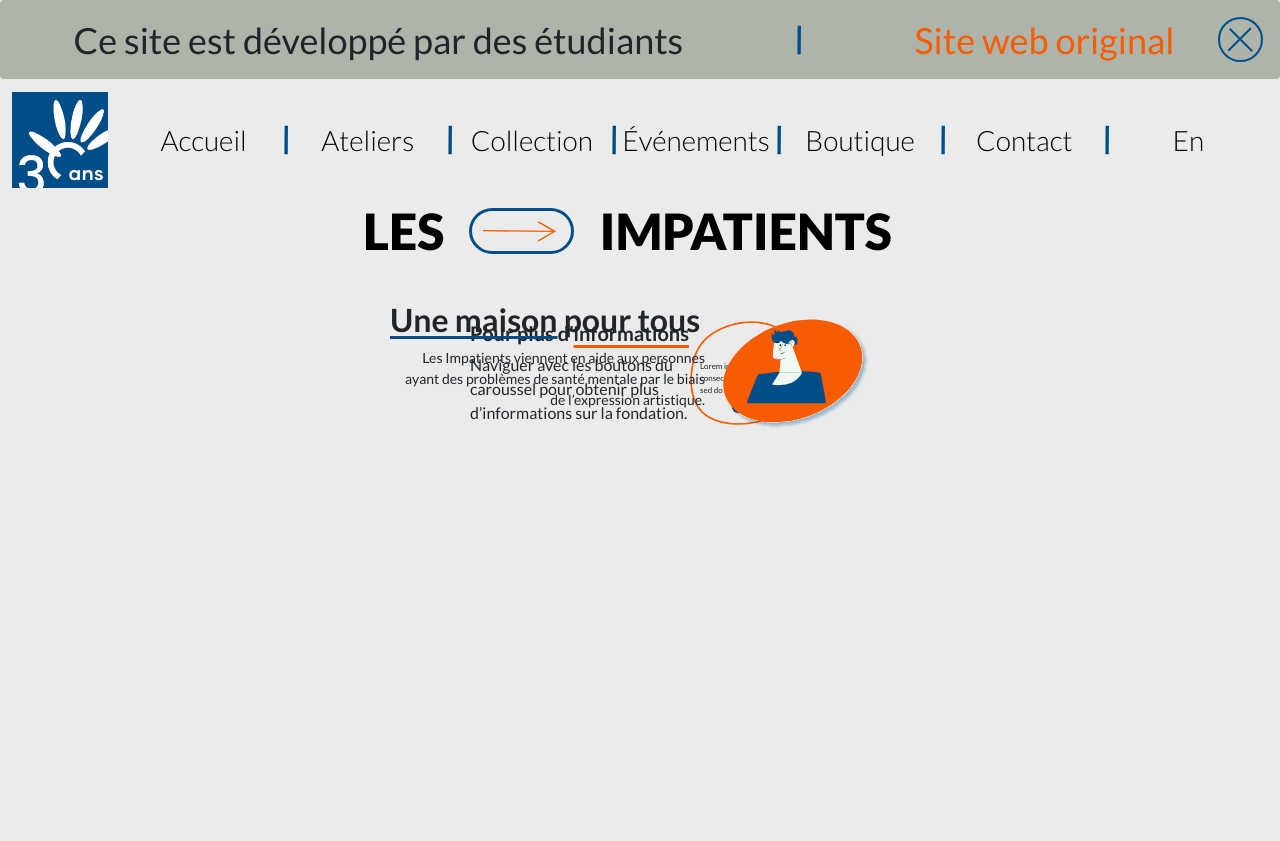
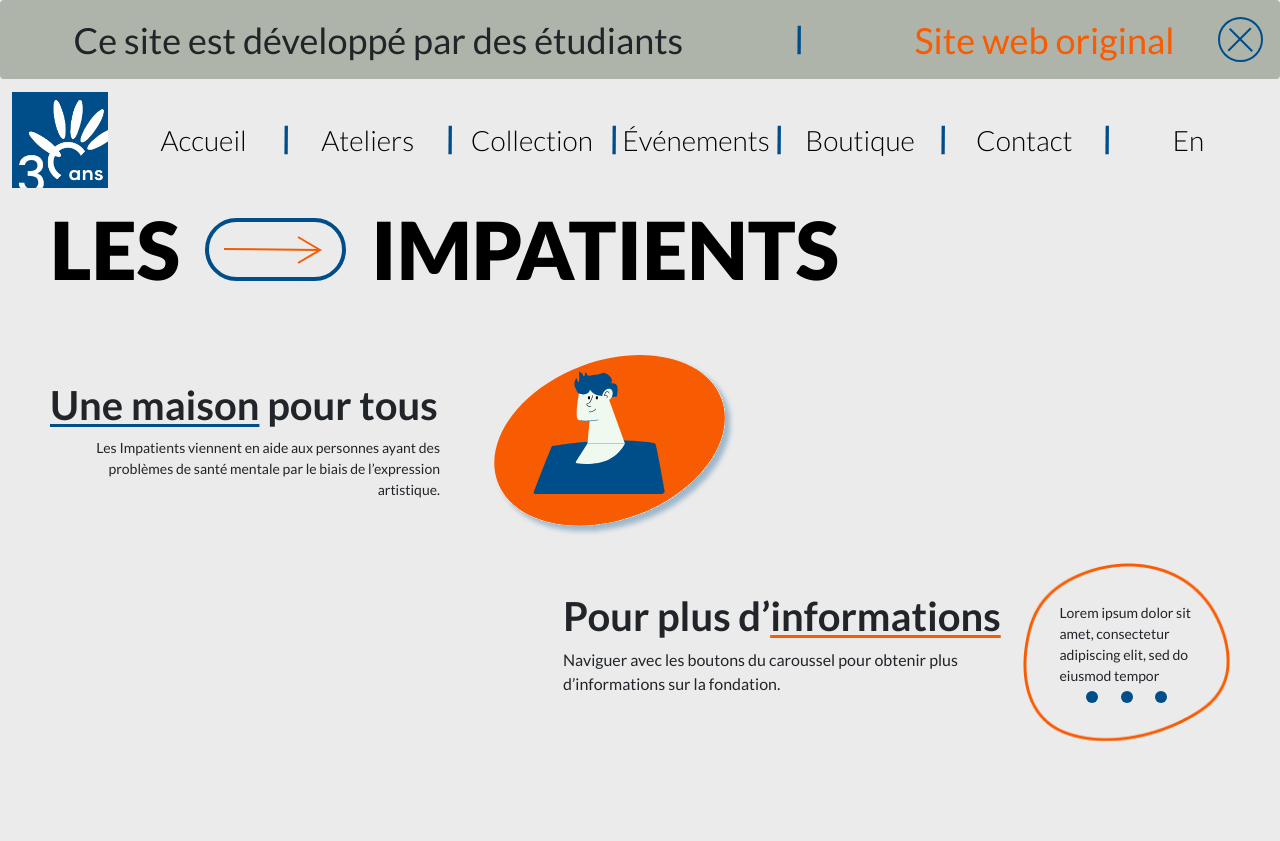
Before and after one commit to etennecharron/les_impatients-les_chaussures_kakis, a PHP site: page / in a window 1280 px wide. Run offline with PHP 8.4, Linux system fonts and the light colour scheme.

Commit message:
hero_v_ordi_tablette_telephone
j'ai réussis a terminer la section héro dans le format ordi, tablette et telephone

```diff
--- a/css/style.css
+++ b/css/style.css
@@ -165,16 +165,9 @@
   display: flex;
   flex-direction: column;
   align-items: center;
-  /**
-      grid-template-rows:66px 1fr 1fr 1fr;
-      grid-template-columns:33% 33% 33%;
-  **/
 }
 .hero__titre {
-  /*
-  grid-row-start: 2;
-  grid-column-start:1;
-  */
+  align-self: center;
 }
 .hero__titre img {
   width: 49px;
@@ -191,12 +184,9 @@
   padding-left: 25px;
 }
 .hero__info01 {
-  /*
-  grid-row-start: 3;
-  grid-column-start:1;
-  grid-column-end: 3;
-  */
+  align-self: center;
   padding-top: 40px;
+  margin-top: 0;
 }
 .hero__info01__content {
   width: 200px;
@@ -221,12 +211,9 @@
   height: 140px;
 }
 .hero__info02 {
+  align-self: center;
   padding-top: 20px;
-  /*
-  grid-row-start: 4;
-  grid-column-start: 2;
-  grid-column-end: 4;
-  */
+  margin-top: 0;
 }
 .hero__info02__content {
   width: 220px;
@@ -252,9 +239,10 @@
 .hero__info02__carousel p {
   width: 100px;
   margin: 0;
+  font-size: 8px;
 }
 .hero__info02__carousel__nav {
-  width: 30%;
+  width: 50%;
 }
 .hero__info02__carousel__nav button {
   margin-top: 5px;
@@ -270,6 +258,9 @@
     padding: 0 50px;
     display: grid;
   }
+  .hero__titre {
+    align-self: flex-start;
+  }
   .hero__titre h1 {
     font-size: 50px;
   }
@@ -277,7 +268,9 @@
     width: 105px;
   }
   .hero__info01 {
+    align-self: flex-start;
     position: relative;
+    height: 170px;
     width: 500px;
   }
   .hero__info01__content {
@@ -291,6 +284,54 @@
     position: absolute;
     right: 0;
     width: 194px;
+  }
+  .hero__info02 {
+    align-self: flex-end;
+  }
+  .hero__info02__content {
+    width: 380px;
+  }
+  .hero__info02 h2 {
+    font-size: 30px;
+  }
+  .hero__info02__carousel {
+    width: 207px;
+    height: 178px;
+  }
+  .hero__info02__carousel p {
+    width: 134px;
+    font-size: 14px;
+  }
+}
+@media (min-width: 1200px) {
+  .hero__titre h1 {
+    font-size: 80px;
+  }
+  .hero__titre img {
+    width: 141px;
+  }
+  .hero__info01 {
+    margin-top: 38px;
+    width: 700px;
+  }
+  .hero__info01__content {
+    width: 390px;
+  }
+  .hero__info01 h2 {
+    font-size: 40px;
+  }
+  .hero__info01 img {
+    width: 280px;
+    height: 233px;
+  }
+  .hero__info02 {
+    margin-top: 38px;
+  }
+  .hero__info02__content {
+    width: 460px;
+  }
+  .hero__info02 h2 {
+    font-size: 40px;
   }
 }
 /*****************FIN HERO***********************/
--- a/css/style.scss
+++ b/css/style.scss
@@ -177,15 +177,8 @@
     display: flex;
     flex-direction: column;
     align-items: center;
-/**
-    grid-template-rows:66px 1fr 1fr 1fr;
-    grid-template-columns:33% 33% 33%;
-**/
     &__titre{
-        /*
-        grid-row-start: 2;
-        grid-column-start:1;
-        */
+        align-self: center;
         img{
             width:49px;
         }
@@ -203,12 +196,9 @@
     }
 }
 &__info01{
-    /*
-    grid-row-start: 3;
-    grid-column-start:1;
-    grid-column-end: 3;
-    */
+    align-self: center;
     padding-top:40px;
+    margin-top:0;
     &__content{
         width: 200px;
         h2:nth-child(1){
@@ -233,12 +223,9 @@
     }
 }
 &__info02{
+    align-self: center;
     padding-top:20px;
-    /*
-    grid-row-start: 4;
-    grid-column-start: 2;
-    grid-column-end: 4;
-    */
+    margin-top:0;
     &__content{
         width:220px;
         h2:nth-child(2){
@@ -262,9 +249,10 @@
         p{
             width: 100px;
             margin:0;
+            font-size: 8px;
         }
         &__nav{
-            width:30%;
+            width:50%;
             button{
                 margin-top: 5px;
                 border:none;
@@ -286,6 +274,7 @@
         padding:0 50px;
         display: grid;
         &__titre{
+            align-self: flex-start;
             h1{
                 font-size: 50px;
             }
@@ -295,7 +284,9 @@
         }
 
         &__info01{
+            align-self: flex-start;
             position: relative;
+            height:170px;
             width: 500px;
             &__content{
                 width:315px;
@@ -308,6 +299,60 @@
                 position: absolute;
                 right: 0;
                 width: 194px;
+            }
+        }
+        &__info02{
+            align-self: flex-end;
+            &__content{
+                width: 380px;
+            }
+            h2{
+                font-size: 30px;
+            }
+            &__carousel{
+                width:207px;
+                height:178px;
+                p{
+                    width:134px;
+                    font-size: 14px;
+                }
+            }
+        }
+    }
+}
+
+
+@media (min-width:1200px){
+    .hero{
+        &__titre{
+            h1{
+                font-size:80px;
+            }
+            img{
+                width:141px;
+            }
+        }
+        &__info01{
+            margin-top:38px;
+            width:700px;
+            &__content{
+                width: 390px;
+            }
+            h2{
+                font-size: 40px;
+            }
+            img{
+                width:280px;
+                height:233px;
+            }
+        }
+        &__info02{
+            margin-top:38px;
+            &__content{
+                width: 460px;
+            }
+            h2{
+                font-size: 40px
             }
         }
     }
--- a/index.html
+++ b/index.html
@@ -100,7 +100,7 @@
                 <!--FIN TITRE "LES IMPATIENTS"-->
 
                <!--DÉBUT INFO #1-->
-                <div class="hero__info01 d-flex">
+                <div class="hero__info01 d-flex align-items-center">
                     <img src="assets/images/personnage01.svg" alt="petite image de coté">
                     <div class="hero__info01__content">
                         <div class="d-flex">
@@ -114,7 +114,7 @@
                 <!--FIN INFO #1-->
 
                 <!--DÉBUT INFO #2-->
-                <div class="hero__info02 d-flex">
+                <div class="hero__info02 d-flex align-items-center">
                     <div class="hero__info02__content">
                         <div class="d-flex">
                         <h2>Pour plus d’</h2><h2> informations</h2>
```
Also changed, not shown: 1 other file.
